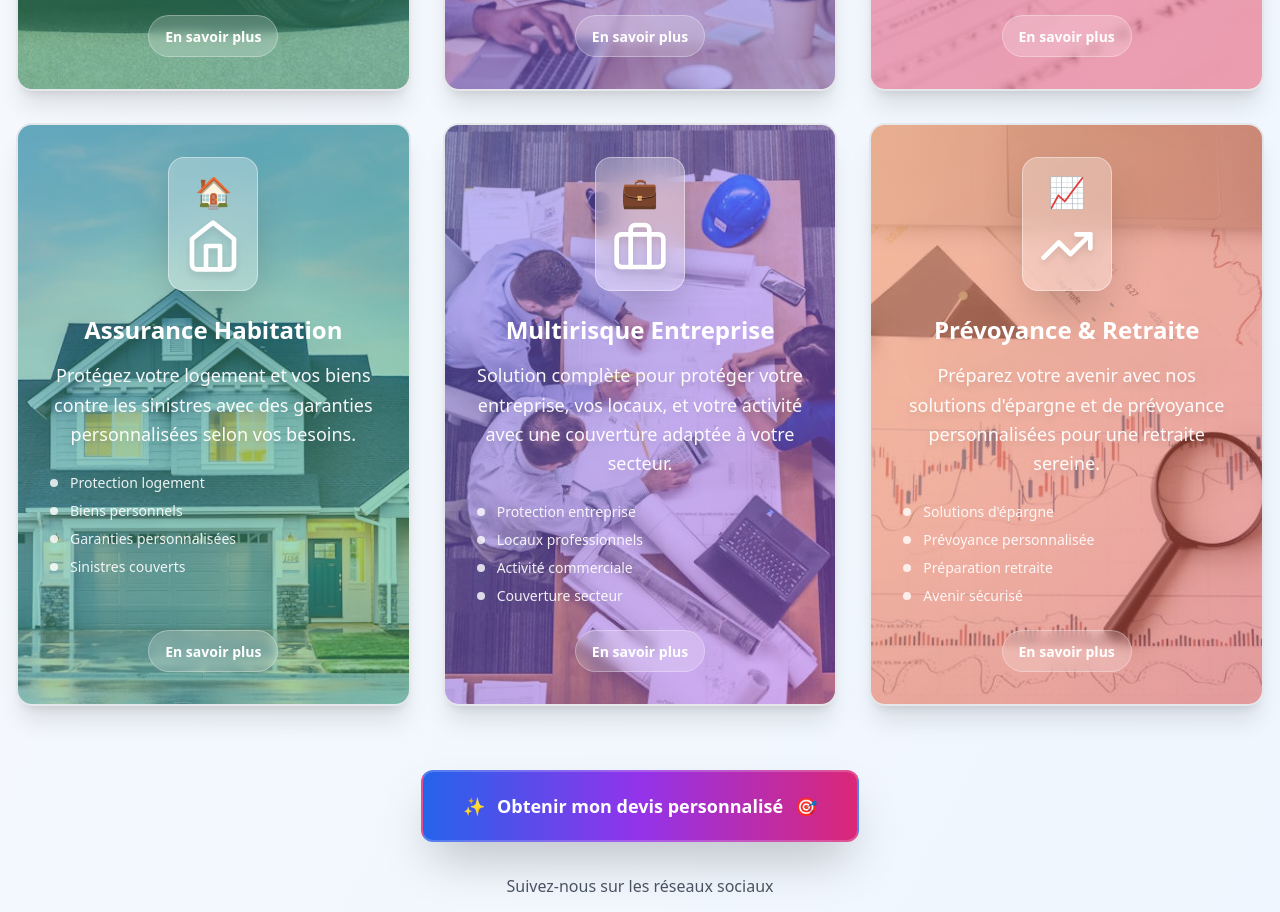
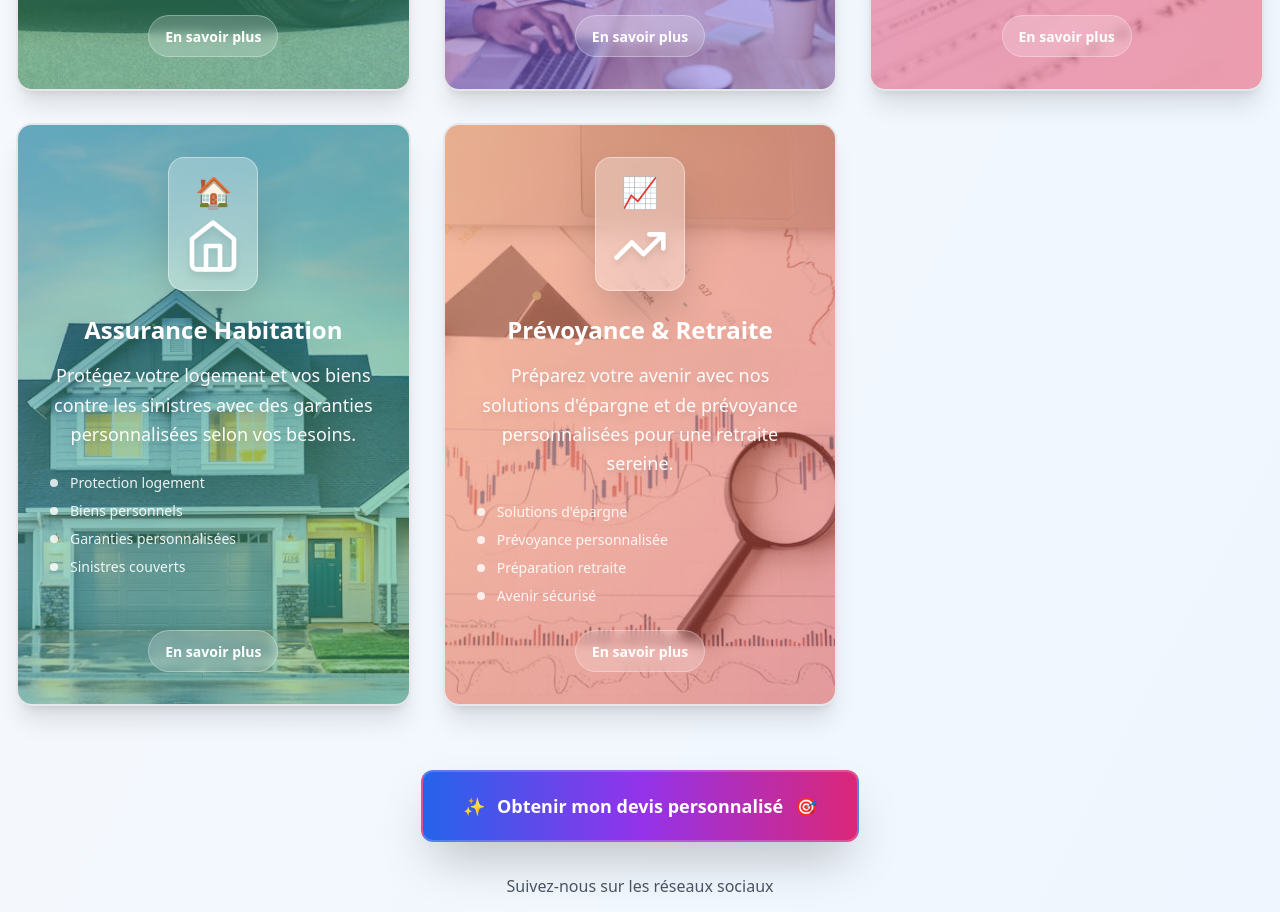
Before and after one commit to chouaib0000/testtest44, a React (Vite) app: page / in a window 1280 px wide. Shown: the part 2180-3092 px from the top of the page. Built offline with nearby package versions, Linux system fonts and the light colour scheme; no server answers.

Commit message:
Remove Multirisque Entreprise insurance offer

```diff
--- a/src/components/InsuranceOffers.tsx
+++ b/src/components/InsuranceOffers.tsx
@@ -105,21 +105,7 @@ const insuranceTypes = [
       "Sinistres couverts"
     ]
   },
-  {
-    type: 'multirisque-entreprise',
-    title: "Multirisque Entreprise",
-    icon: <Briefcase className="h-14 w-14 text-white drop-shadow-lg" />,
-    description: "Solution complète pour protéger votre entreprise, vos locaux, et votre activité avec une couverture adaptée à votre secteur.",
-    backgroundImage: "/assets/business-insurance-bg.jpg",
-    gradient: "from-indigo-600/40 to-purple-600/40",
-    emoji: "💼",
-    details: [
-      "Protection entreprise",
-      "Locaux professionnels",
-      "Activité commerciale",
-      "Couverture secteur"
-    ]
-  },
+
   {
     type: 'prevoyance-retraite',
     title: "Prévoyance & Retraite",
```
